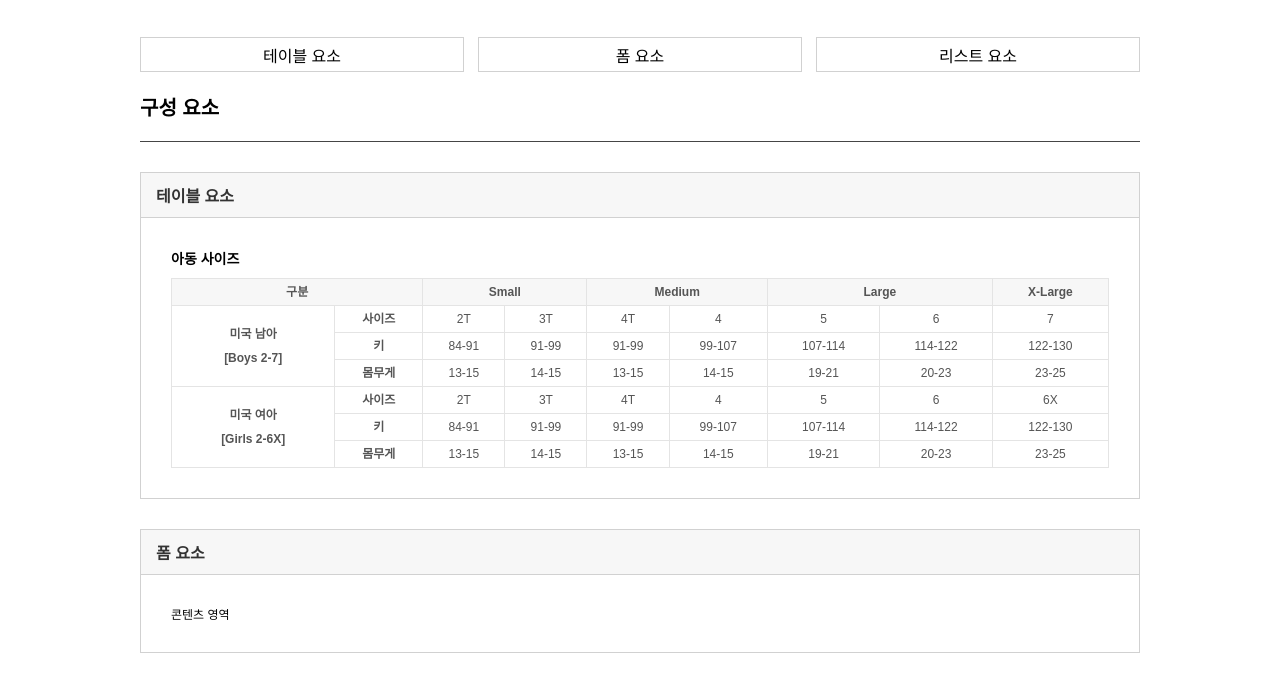
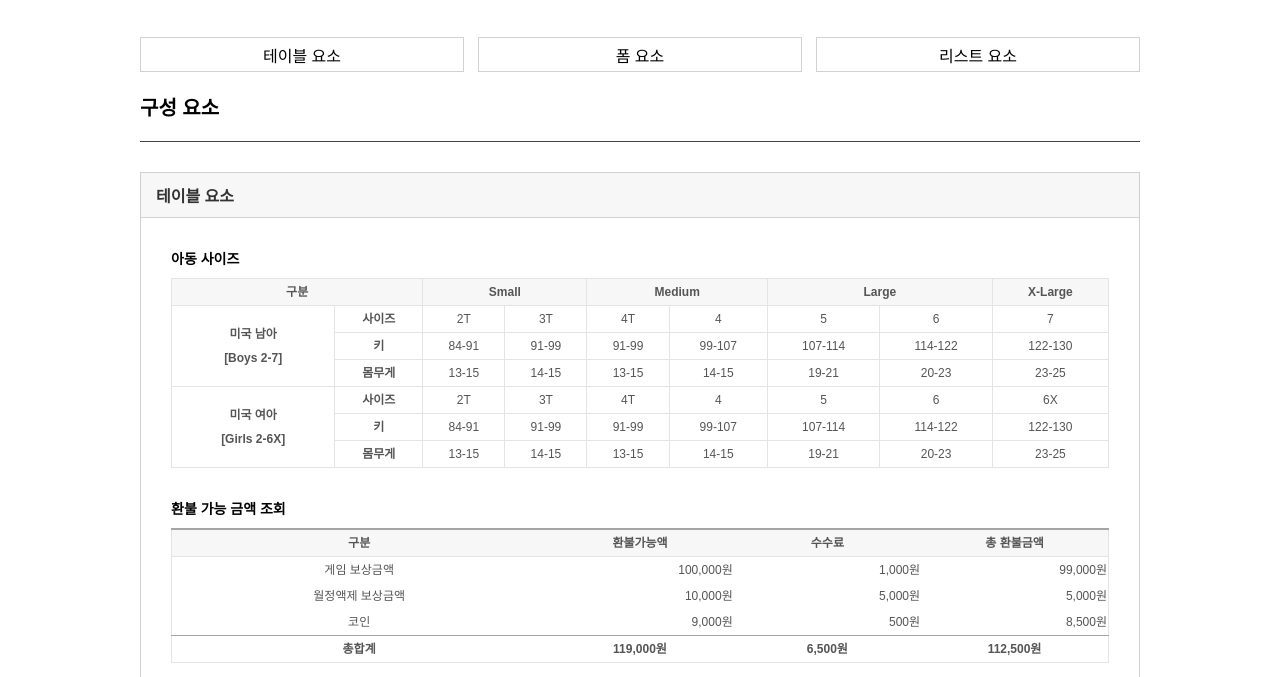
Before and after one commit to JunseokAhn/html5, a plain HTML site: page html5.html in a window 1280 px wide. Shown: the part 123-800 px from the top of the page. Drawn offline with Linux system fonts and the light colour scheme.

Commit message:
Add Table2 in table element

```diff
--- a/css/html5.css
+++ b/css/html5.css
@@ -5,7 +5,7 @@ header {background-color: #000; height: 120px;}
 table {border-collapse: collapse; font-size: 12px; color: #555; width: 100%;}
 table, th, td {border: solid 1px #e4e4e4; text-align: center;}
 th, td {line-height: 2;}
-caption {caption-side: top; text-align: left; font-size: 14px; font-weight: bold; color: #000; margin-bottom: 10px;}
+caption {caption-side: top; text-align: left; font-size: 14px; font-weight: bold; color: #000; margin: 30px 0px 10px;}
 thead {background-color: #f7f7f7;}
 
 .wrapper {width: 1000px; margin: 0 auto; padding: 0px 40px;}
@@ -36,9 +36,16 @@ thead {background-color: #f7f7f7;}
 .container3 div:first-child {background-color: #f7f7f7; height: 46px; font-size: 16px; color: #333; font-weight: bold;}
 .container3 div:first-child > p {padding-left: 15px;}
 
-.container3 div:last-child {margin-top: -1px; height: 72px; font-size: 12px; color: #000; padding: 30px; box-sizing: border-box;}
+.container3 div:last-child {margin-top: -1px; height: 72px; font-size: 12px; color: #000; padding: 0px 30px 30px; box-sizing: border-box;}
 
 .container3 div p {display: table-cell; vertical-align: middle;}
 
+.refund td {border: none;}
+.refund th {border-top : border-bottom: 1px #e4e4e4 solid; border-left: none; border-right: none; }
+.refund thead th {border-top : 2px #a5a5a5 solid;}
+.refund tfoot th {border-top : 1px #a5a5a5 solid;}
+
+.refund tbody td:nth-child(n+2) {text-align: right;}
+
 footer p:first-child {font-size: 12px; color: #999; text-align: center; margin-top: 30px;}
 footer p:last-child {font-size: 12px; color: #000; text-align: center;}
--- a/html5.html
+++ b/html5.html
@@ -52,6 +52,38 @@
 						</tr>
 					</tbody>
 				</table>
+				<table class="refund">
+					<colgroup>
+						<col width="40%">
+						<col width="20%">
+						<col width="20%">
+						<col width="20%">
+					</colgroup>
+					<caption>
+						환불 가능 금액 조회
+					</caption>
+					<thead>
+						<tr>
+							<th>구분</th><th>환불가능액</th><th>수수료</th><th>총 환불금액</th>
+						</tr>
+					</thead>
+					<tbody>
+						<tr>
+							<td>게임 보상금액</td><td>100,000원</td><td>1,000원</td><td>99,000원</td>
+						</tr>
+						<tr>
+							<td>월정액제 보상금액</td><td>10,000원</td><td>5,000원</td><td>5,000원</td>
+						</tr>
+						<tr>
+							<td>코인</td><td>9,000원</td><td>500원</td><td>8,500원</td>
+						</tr>
+					</tbody>
+					<tfoot>
+						<tr>
+							<th>총합계</th><th>119,000원</th><th>6,500원</th><th>112,500원</th>
+						</tr>
+					</tfoot>
+				</table>
 			</div>
 		</div>
 		<div class="container3">
```
